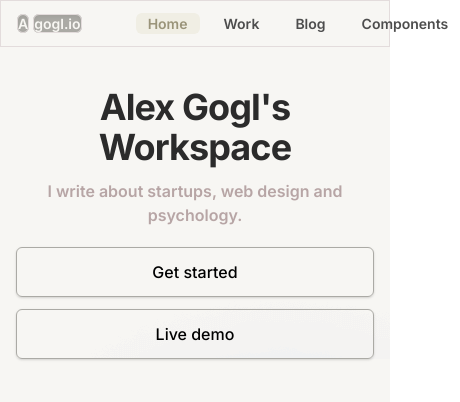
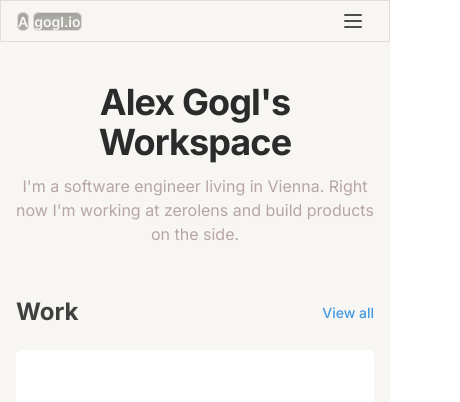
Before and after one commit to agcty/personal-website, a Next.js app: page / in a window 390 px wide. Shown: the top 402 px of the page, 460 px wide, since content can reach past the window. Built offline with nearby package versions, Linux system fonts and the light colour scheme; what @tailwindcss/ui would draw is missing.

Commit message:
add some new colors etc

```diff
--- a/package.json
+++ b/package.json
@@ -13,6 +13,7 @@
     "@tailwindcss/ui": "^0.7.2",
     "clsx": "^1.1.1",
     "next": "^10.0.1",
+    "prismjs": "^1.22.0",
     "react": "17.0.1",
     "react-dom": "17.0.1",
     "sass": "^1.28.0",
--- /dev/null
+++ b/src/assets/prism.css
@@ -0,0 +1,131 @@
+/* PrismJS 1.22.0
+https://prismjs.com/download.html#themes=prism-dark&languages=markup+css+clike+javascript+json */
+/**
+ * prism.js Dark theme for JavaScript, CSS and HTML
+ * Based on the slides of the talk “/Reg(exp){2}lained/”
+ * @author Lea Verou
+ */
+
+code[class*="language-"],
+pre[class*="language-"] {
+	color: white;
+	background: none;
+	text-shadow: 0 -.1em .2em black;
+	font-family: Consolas, Monaco, 'Andale Mono', 'Ubuntu Mono', monospace;
+	font-size: 1em;
+	text-align: left;
+	white-space: pre;
+	word-spacing: normal;
+	word-break: normal;
+	word-wrap: normal;
+	line-height: 1.5;
+
+	-moz-tab-size: 4;
+	-o-tab-size: 4;
+	tab-size: 4;
+
+	-webkit-hyphens: none;
+	-moz-hyphens: none;
+	-ms-hyphens: none;
+	hyphens: none;
+}
+
+@media print {
+	code[class*="language-"],
+	pre[class*="language-"] {
+		text-shadow: none;
+	}
+}
+
+pre[class*="language-"],
+:not(pre) > code[class*="language-"] {
+	background: hsl(30, 20%, 25%);
+}
+
+/* Code blocks */
+pre[class*="language-"] {
+	padding: 1em;
+	margin: .5em 0;
+	overflow: auto;
+	border: .3em solid hsl(30, 20%, 40%);
+	border-radius: .5em;
+	box-shadow: 1px 1px .5em black inset;
+}
+
+/* Inline code */
+:not(pre) > code[class*="language-"] {
+	padding: .15em .2em .05em;
+	border-radius: .3em;
+	border: .13em solid hsl(30, 20%, 40%);
+	box-shadow: 1px 1px .3em -.1em black inset;
+	white-space: normal;
+}
+
+.token.comment,
+.token.prolog,
+.token.doctype,
+.token.cdata {
+	color: hsl(30, 20%, 50%);
+}
+
+.token.punctuation {
+	opacity: .7;
+}
+
+.token.namespace {
+	opacity: .7;
+}
+
+.token.property,
+.token.tag,
+.token.boolean,
+.token.number,
+.token.constant,
+.token.symbol {
+	color: hsl(350, 40%, 70%);
+}
+
+.token.selector,
+.token.attr-name,
+.token.string,
+.token.char,
+.token.builtin,
+.token.inserted {
+	color: hsl(75, 70%, 60%);
+}
+
+.token.operator,
+.token.entity,
+.token.url,
+.language-css .token.string,
+.style .token.string,
+.token.variable {
+	color: hsl(40, 90%, 60%);
+}
+
+.token.atrule,
+.token.attr-value,
+.token.keyword {
+	color: hsl(350, 40%, 70%);
+}
+
+.token.regex,
+.token.important {
+	color: #e90;
+}
+
+.token.important,
+.token.bold {
+	font-weight: bold;
+}
+.token.italic {
+	font-style: italic;
+}
+
+.token.entity {
+	cursor: help;
+}
+
+.token.deleted {
+	color: red;
+}
--- a/src/components/Navbar.tsx
+++ b/src/components/Navbar.tsx
@@ -1,52 +1,131 @@
 import clsx from "clsx";
 import { useRouter } from "next/dist/client/router";
 import Link from "next/link";
-import React from "react";
+import React, { useState } from "react";
+
+const navigationLinks: NavigationLinkProps[] = [
+  {
+    link: "/",
+    children: "Home",
+  },
+  {
+    link: "/work",
+    children: "Work",
+  },
+  {
+    link: "/blog",
+    children: "Blog",
+  },
+  {
+    link: "about",
+    children: "About",
+  },
+  {
+    link: "/components",
+    children: "Components",
+  },
+];
 
 function Navbar() {
+  const navLinks = navigationLinks.map(({ link, children }) => (
+    <NavigationLink link={link} key={link}>
+      {children}
+    </NavigationLink>
+  ));
+
+  const [openMobile, setOpenMobile] = useState(false);
+
   return (
-    <nav className="border border-gray-100 bg-beige-50">
-      <div className="px-4 mx-auto sm:px-6 lg:px-8">
-        <div className="grid items-center grid-cols-3 py-3">
+    <nav className="sticky top-0 z-50 border border-gray-100 bg-beige-50">
+      <div className="px-4 sm:px-6 lg:px-8">
+        <div className="sm:grid items-center grid-cols-3 py-1.5 hidden">
           <ARecord />
+          <div className="grid grid-flow-col gap-1">{navLinks}</div>
+        </div>
 
-          <div className="grid grid-flow-col gap-3">
-            <NavButton link="/">Home</NavButton>
-            <NavButton link="/work">Work</NavButton>
-            <NavButton link="/blog">Blog</NavButton>
-            <NavButton link="/components">Components</NavButton>
+        <div className="sm:hidden py-1.5">
+          <div className="flex items-center justify-between">
+            <ARecord />
+
+            <Hamburger
+              setOpenMobile={setOpenMobile}
+              isOpenMobile={openMobile}
+            />
           </div>
+
+          {openMobile && (
+            <div className="grid grid-flow-row gap-1 mt-3">{navLinks}</div>
+          )}
         </div>
       </div>
+
+      {/* <div className="lg:hidden">
+        <div className="flex flex-col gap-4 p-2">{navLinks}</div>
+      </div> */}
     </nav>
+  );
+}
+
+function Hamburger({ setOpenMobile, isOpenMobile }) {
+  const openedClasses = clsx({ hidden: isOpenMobile, block: !isOpenMobile });
+  const closedClasses = clsx({ hidden: !isOpenMobile, block: isOpenMobile });
+  return (
+    <button
+      onClick={(): void => setOpenMobile(!isOpenMobile)}
+      type="button"
+      className="inline-flex items-center justify-center p-2 transition duration-150 ease-in-out rounded-md text-dark-800 lg:hidden hover:text-gray-500 focus:outline-none focus:text-gray-500"
+    >
+      <svg
+        className={clsx("h-6 w-6", openedClasses)}
+        stroke="currentColor"
+        fill="none"
+        viewBox="0 0 24 24"
+      >
+        <path
+          strokeLinecap="round"
+          strokeLinejoin="round"
+          strokeWidth="2"
+          d="M4 6h16M4 12h16M4 18h16"
+        />
+      </svg>
+
+      <svg
+        className={clsx("h-6 w-6", closedClasses)}
+        stroke="currentColor"
+        fill="none"
+        viewBox="0 0 24 24"
+      >
+        <path
+          strokeLinecap="round"
+          strokeLinejoin="round"
+          strokeWidth="2"
+          d="M6 18L18 6M6 6l12 12"
+        />
+      </svg>
+    </button>
   );
 }
 
 function ARecord() {
   return (
-    <div className="text-sm font-semibold">
-      <a
-        href="#"
-        className="px-2.5 py-1.5 text-center transition duration-150 ease-in-out bg-gray-300 rounded-md focus:outline-none focus:text-white focus:bg-gray-700 text-gray-50 border border-gray-100 shadow-inner"
-      >
+    <a className="text-sm font-semibold sm:flex">
+      <span className="px-2.5 py-1.5 text-center transition duration-150 ease-in-out bg-gray-300 rounded-md focus:outline-none focus:text-white focus:bg-gray-700 text-gray-50 border border-gray-100 shadow-inner">
         A
-      </a>
+      </span>
 
-      <a
-        href="#"
-        className="px-2.5 py-1.5 text-center transition duration-150 ease-in-out bg-gray-300 rounded-md focus:outline-none focus:text-white focus:bg-gray-700 text-gray-50 border border-gray-100 shadow-inner ml-1"
-      >
+      <span className="px-2.5 py-1.5 text-center transition duration-150 ease-in-out bg-gray-300 rounded-md focus:outline-none focus:text-white focus:bg-gray-700 text-gray-50 border border-gray-100 shadow-inner ml-1">
         gogl.io
-      </a>
-    </div>
+      </span>
+    </a>
   );
 }
 
-interface NavButtonProps {
+interface NavigationLinkProps {
   children: string;
   link: string;
 }
-function NavButton({ children, link }: NavButtonProps) {
+
+function NavigationLink({ children, link }: NavigationLinkProps) {
   const router = useRouter();
   const currUrl = router.pathname;
   const isActive = currUrl === link;
@@ -55,9 +134,9 @@ function NavButton({ children, link }: NavButtonProps) {
     <Link href={link}>
       <a
         className={clsx(
-          "px-3 py-1.5 text-sm font-semibold text-center text-white transition duration-150 ease-in-out rounded-md focus:outline-none focus:text-white focus:bg-beige-200",
+          "px-2.5 py-1.5 text-sm font-semibold text-center text-white transition duration-150 ease-in-out rounded-md focus:outline-none focus:text-white focus:bg-beige-200",
           {
-            "bg-beige-100 text-beige-500": isActive,
+            "bg-beige-100 text-beige-500 ": isActive,
             "text-dark-800 hover:text-beige-500 hover:bg-beige-100": !isActive,
           }
         )}
@@ -67,4 +146,5 @@ function NavButton({ children, link }: NavButtonProps) {
     </Link>
   );
 }
+
 export default Navbar;
--- a/src/pages/_app.tsx
+++ b/src/pages/_app.tsx
@@ -1,6 +1,7 @@
 import React from "react";
 import { AppProps } from "next/app";
 import "../styles/tailwind.scss";
+import "@assets/prism.css";
 
 function MyApp({ Component, pageProps }: AppProps): JSX.Element {
   return <Component {...pageProps} />;
--- a/src/pages/index.tsx
+++ b/src/pages/index.tsx
@@ -1,9 +1,14 @@
-import React from "react";
+import React, { useEffect } from "react";
 import Head from "next/head";
 import Link from "next/link";
 import Navbar from "@components/Navbar";
+import Prism from "prismjs";
 
 export default function Home() {
+  useEffect(() => {
+    Prism.highlightAll();
+  }, []);
+
   return (
     <div className="min-h-screen bg-beige-50">
       <Head>
@@ -18,23 +23,35 @@ export default function Home() {
 
       <Navbar />
 
-      <main
-        className="max-w-screen-xl px-4 mx-auto mt-10 sm:mt-12 sm:px-6 md:mt-16 lg:mt-20 xl:mt-28"
-        style={{ backgroundImage: 'url("/gradient-bg.png")' }}
-      >
-        {/* <img
-          src="/gradient-bg.png"
-          className="absolute top-0"
-          alt="background"
-        /> */}
+      <main className="relative max-w-screen-xl px-4 mx-auto mt-10 sm:mt-12 sm:px-6 md:mt-16 lg:mt-20 xl:mt-28">
         <div className="text-center">
-          <h2 className="text-4xl font-bold leading-10 tracking-tight text-gray-900 sm:text-5xl sm:leading-none md:text-6xl text-dark-1000">
+          <h1 className="text-4xl font-bold leading-10 tracking-tight text-gray-900 sm:text-5xl sm:leading-none md:text-6xl text-dark-1000">
             Alex Gogl's Workspace
-          </h2>
-          <p className="max-w-md mx-auto mt-3 text-base font-semibold text-mud-300 sm:text-lg md:mt-4 md:text-2xl md:max-w-3xl">
-            I write about startups, web design and psychology.
+          </h1>
+          <p className="max-w-md mx-auto mt-3 text-base font-base text-mud-300 sm:text-lg md:mt-4 md:text-2xl md:max-w-3xl">
+            I'm a software engineer living in Vienna. Right now I'm working at
+            zerolens and build products on the side.
           </p>
-          <div className="max-w-md mx-auto mt-5 sm:flex sm:justify-center md:mt-8">
+
+          {/* <div className="grid w-7/12 grid-cols-1 mx-auto mt-5 rounded-md sm:grid-cols-2 bg-dark-900">
+            <pre>
+              <code>
+                {`{
+                  "@context": "https://schema.org",
+                  "@type": "Person",
+                  "name": "Alex Gogl",
+                  "email": "alex@gogl.io",
+                  "jobTitle": "Software Engineer",
+                  "birthPlace": "Vienna, Austria"
+                  "image": "/images/profile.png"
+  }
+                    `}
+              </code>
+            </pre>
+            <div>test</div>
+          </div> */}
+
+          {/* <div className="max-w-md mx-auto mt-5 sm:flex sm:justify-center md:mt-8">
             <div className="rounded-md shadow">
               <a
                 href="#"
@@ -51,9 +68,31 @@ export default function Home() {
                 Live demo
               </a>
             </div>
+          </div> */}
+        </div>
+
+        <section className="mt-12">
+          <div className="flex items-center justify-between">
+            <h2 className="text-2xl font-bold sm:text-4xl text-dark-900">
+              Work
+            </h2>
+            <a className="text-sm font-medium text-blue-500">View all</a>
           </div>
-        </div>
+
+          <div className="grid grid-cols-1 gap-4 mt-5 sm:grid-cols-3">
+            <div className="h-64 bg-white rounded-md" />
+            <div className="h-64 bg-white rounded-md" />
+            <div className="h-64 bg-white rounded-md" />
+          </div>
+        </section>
       </main>
+
+      {/* <img
+        src="/gradient-bg.png"
+        className="absolute top-0 left-0 right-0 mx-auto"
+        alt="background"
+        width={700}
+      /> */}
     </div>
   );
 }
--- a/tailwind.config.js
+++ b/tailwind.config.js
@@ -5,7 +5,11 @@ module.exports = {
   purge: ["./src/**/*.tsx"],
   theme: {
     // good to know: add default line height https://tailwindcss.com/docs/font-size#app
+
     colors: {
+      transparent: "transparent",
+      current: "currentColor",
+      white: "#FFFFFF",
       border: {
         primary: "#E3DCDC",
       },
@@ -35,7 +39,17 @@ module.exports = {
         50: "#fafafa",
         100: "#eaeaea",
       },
-      // custom dark scheme
+      blue: {
+        100: "#ebf8ff",
+        200: "#bee3f8",
+        300: "#90cdf4",
+        400: "#63b3ed",
+        500: "#4299e1",
+        600: "#3182ce",
+        700: "#2b6cb0",
+        800: "#2c5282",
+        900: "#2a4365",
+      },
       dark: {
         1100: "#212121",
         1000: "#2B2B2B",
```
Also changed, not shown: 1 other file (tests, documents, lock files or other folders).
